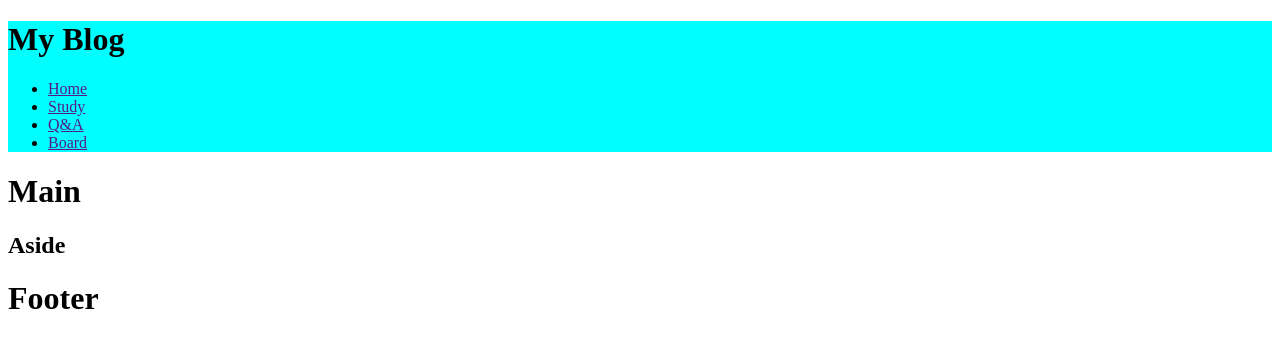
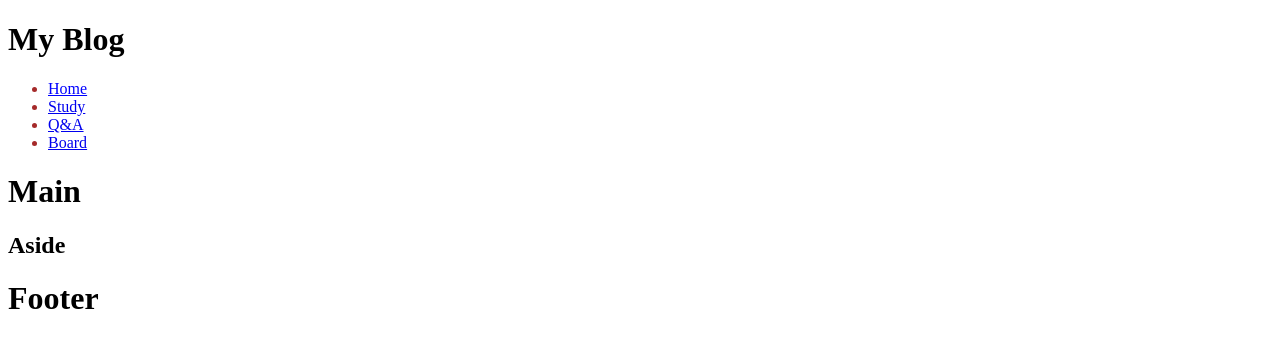
Before and after one commit to bong44/CI-CD-pipeline-configuration-walkthrough-using-Github-Action, a plain HTML site: page 1.html in a window 1280 px wide. Drawn offline with Linux system fonts and the light colour scheme.

```diff
--- a/1.html
+++ b/1.html
@@ -2,8 +2,8 @@
 <html lang="en">
     <head>
         <style type="text/css">
-            header{
-                background-color: aqua;
+            li{
+                color: brown;
             }
         </style>
     </head>
@@ -13,10 +13,10 @@
                 <h1>My Blog</h1>
                 <nav>
                     <ul>
-                        <li><a href="">Home</a></li>
-                        <li><a href="">Study</a></li>
-                        <li><a href="">Q&A</a></li>
-                        <li><a href="">Board</a></li>
+                        <li><a href="#" style="color: blue;">Home</a></li>
+                        <li><a href="#">Study</a></li>
+                        <li><a href="#">Q&A</a></li>
+                        <li><a href="#">Board</a></li>
                     </ul>
                 </nav>
             </header>
```
Also changed, not shown: 1 other file.
